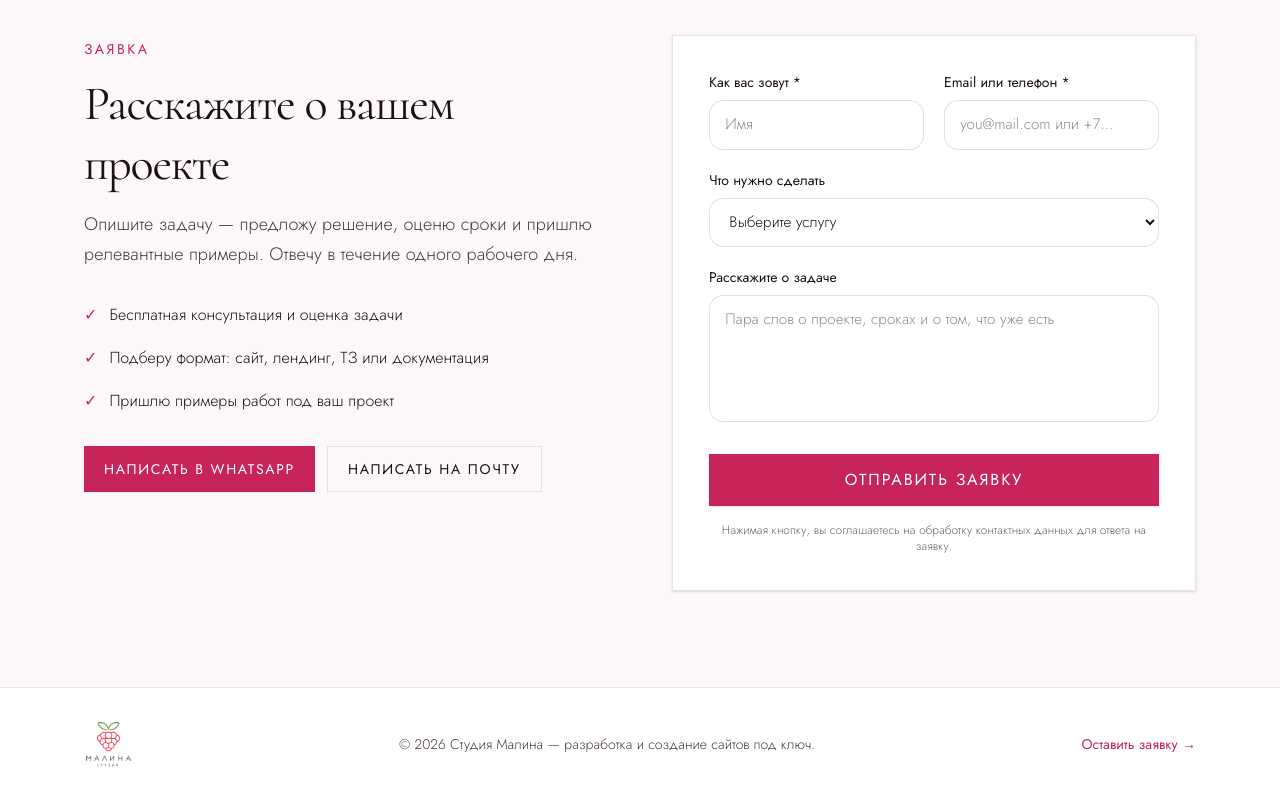
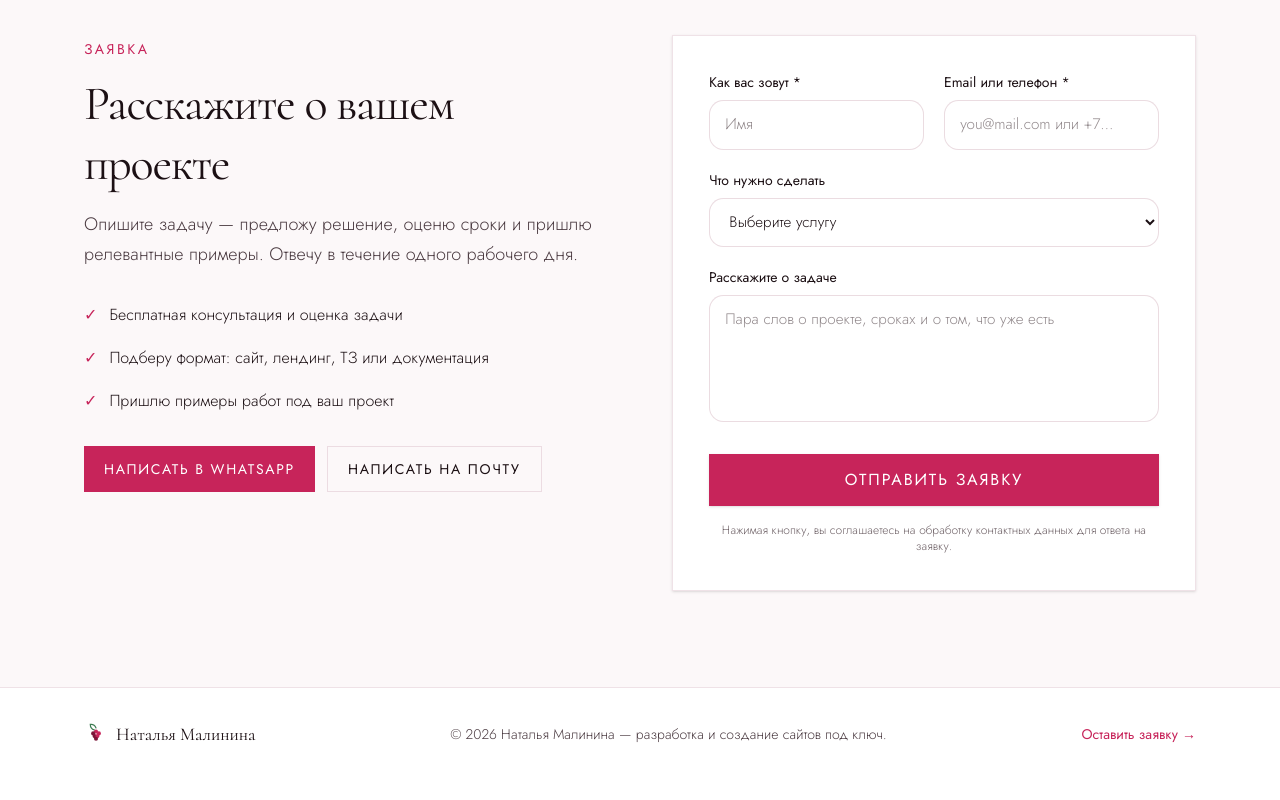
Before and after one commit to perovanatali13-beep/malina-studio, a Next.js app: page / in a window 1280 px wide. Shown: the part 6860-7660 px from the top of the page. Built offline with nearby package versions, Linux system fonts and the light colour scheme.

Commit message:
Футер: убрал упоминание студии, теперь «Наталья Малинина»
Co-Authored-By: Claude Opus 4.8 <noreply@anthropic.com>

```diff
--- a/src/app/page.tsx
+++ b/src/app/page.tsx
@@ -642,9 +642,14 @@ function Footer() {
   return (
     <footer className="border-t border-berry-deep/10 bg-cream">
       <div className="mx-auto flex max-w-6xl flex-col items-center justify-between gap-4 px-5 py-8 sm:flex-row">
-        <Logo />
+        <div className="flex items-center gap-2">
+          <RaspberryMark className="h-6 w-6" />
+          <span className="font-display text-lg font-semibold text-ink">
+            Наталья Малинина
+          </span>
+        </div>
         <p className="text-sm text-ink-soft">
-          © {new Date().getFullYear()} Студия Малина — разработка и создание
+          © {new Date().getFullYear()} Наталья Малинина — разработка и создание
           сайтов под ключ.
         </p>
         <a
```
